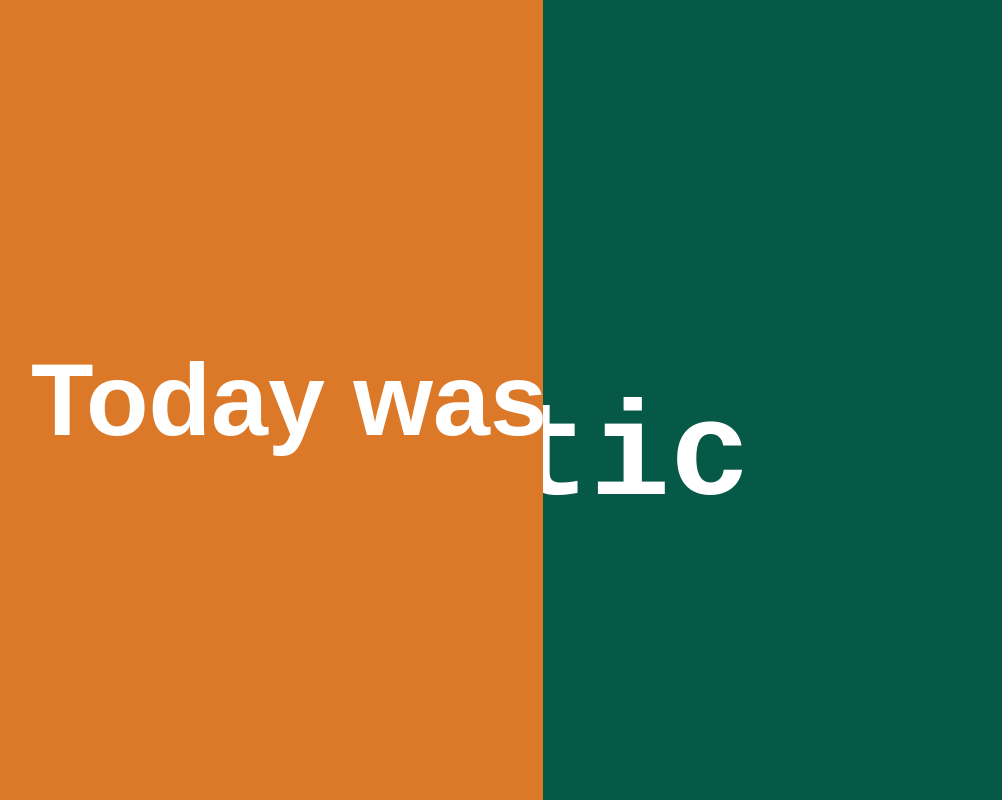
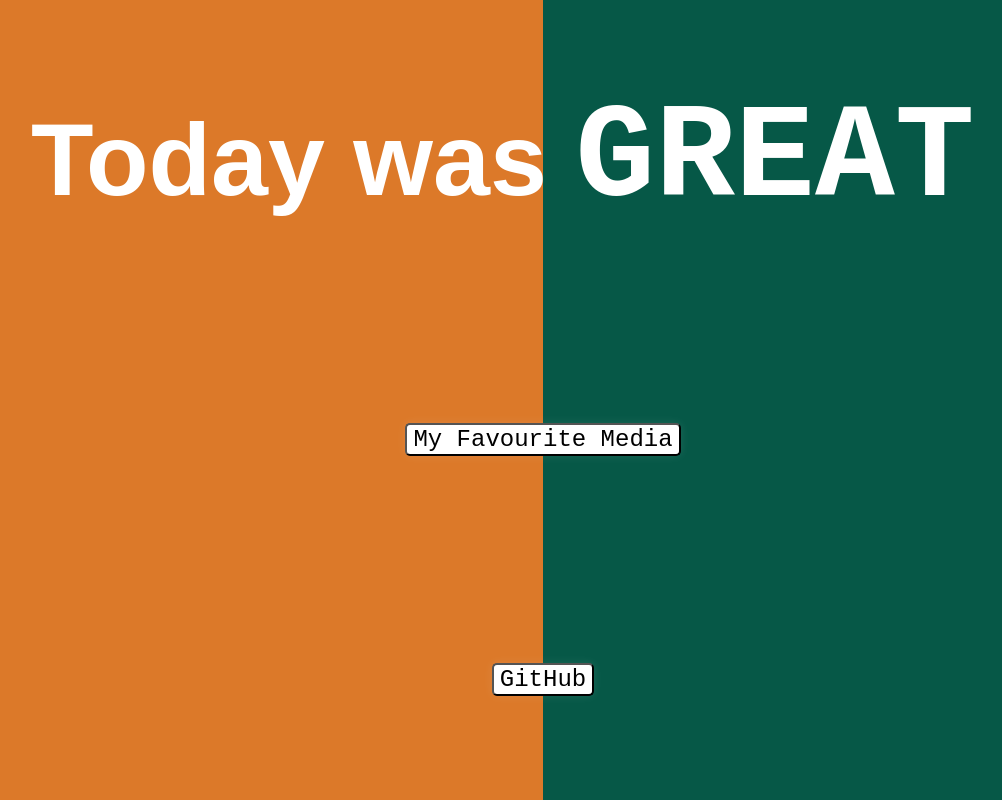
Before and after one commit to maghfoor-a/personal-website, a React (Create React App) app: page / in a window 1280 px wide. Shown: the whole page, without its empty margins (97-1099 px from the left). Built offline with nearby package versions, Linux system fonts and the light colour scheme.

Commit message:
added website and linkedIn buttons

```diff
--- a/src/components/AppHeader.css
+++ b/src/components/AppHeader.css
@@ -61,3 +61,33 @@
   #right-side .fancy {
     color: white;
   }
+
+.button {
+  background-color: #ffffff;
+  color: rgb(0, 0, 0);
+  font-size: x-large;
+  font-family: "Courier New", Courier, monospace;
+  margin: 3px;
+  border-radius: 5px;
+  cursor: pointer;
+  box-shadow: 0 0 10px rgba(255, 255, 255, 0.1);
+  -webkit-transition-duration: 0.2s;
+  transition-duration: 0.2s;
+  -webkit-transition-property: box-shadow, transform;
+  transition-property: box-shadow, transform;
+}
+
+.githubBtn {
+  background-color: #ffffff;
+  color: rgb(0, 0, 0);
+  font-size: x-large;
+  font-family: "Courier New", Courier, monospace;
+  margin: 3px;
+  border-radius: 5px;
+  cursor: pointer;
+  box-shadow: 0 0 10px rgba(255, 255, 255, 0.1);
+  -webkit-transition-duration: 0.2s;
+  transition-duration: 0.2s;
+  -webkit-transition-property: box-shadow, transform;
+  transition-property: box-shadow, transform;
+}
--- a/src/components/AppHeader.tsx
+++ b/src/components/AppHeader.tsx
@@ -12,18 +12,25 @@ function AppHeader(): JSX.Element {
     }
 
     return (
+        <>
             <div className="BothSides" onMouseMove={handleMove}>
-            <div id="left-side" className="side" style={{width: `${widthPct}%`}}>
+                <div id="left-side" className="side" style={{ width: `${widthPct}%` }}>
                     <h2 className="title">
-                    Today was <span className="fancy">good</span>
+                        Today was <span className="fancy">GOOD</span>
                     </h2>
+                    <a href="https://my-favourite-media.netlify.app/" target="_blank" rel="noopener noreferrer"><button className="button">My Favourite Media</button></a>
+                    <a href="https://github.com/maghfoor-a" target="_blank" rel="noopener noreferrer"><button className="button">GitHub</button></a>
                 </div>
                 <div id="right-side" className="side">
                     <h2 className="title">
-                    Today was <span className="fancy">fantastic</span>
+                        Today was <span className="fancy">GREAT</span>
                     </h2>
+                    <a href="https://my-favourite-media.netlify.app/" target="_blank" rel="noopener noreferrer"><button className="button">My Favourite Media</button></a>
+                    <a href="https://github.com/maghfoor-a" target="_blank" rel="noopener noreferrer"><button className="githubBtn">GitHub</button></a>
                 </div>
+
             </div>
+        </>
     )
 }
 export default AppHeader;
```
Lines whose indentation alone changed are shown as unchanged.
